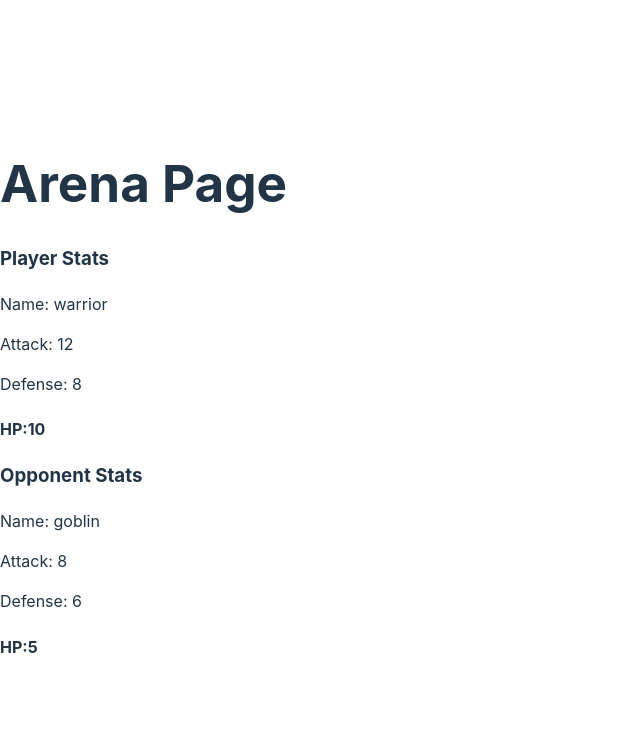
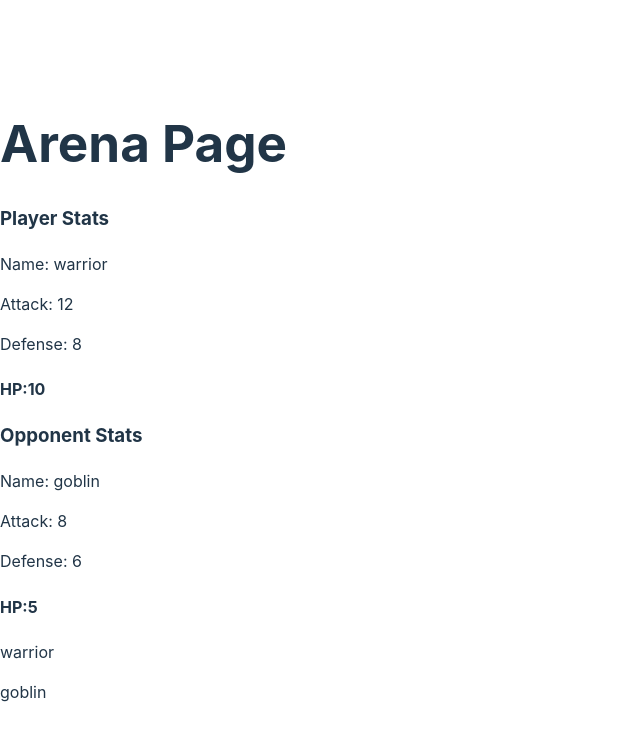
Before and after one commit to Uken81/fighting-fantasy, a React (Vite) app: page /arena in a window 1280 px wide. Shown: the top 740 px of the page, without its empty margins (0-640 px from the left). Built offline with nearby package versions, Linux system fonts and the light colour scheme.

Commit message:
Create CombatInterface.

```diff
--- /dev/null
+++ b/src/Combat/CombatInterface/CombatInteface.tsx
@@ -0,0 +1,13 @@
+import { Combatant } from '../../globalTypes';
+
+export const CombatInterface: React.FC<{ playerCharacter: Combatant; opponent: Combatant }> = ({
+  playerCharacter,
+  opponent
+}) => {
+  return (
+    <div>
+      <p>{playerCharacter.name}</p>
+      <p>{opponent.name}</p>
+    </div>
+  );
+};
--- a/src/Routes/Arena.tsx
+++ b/src/Routes/Arena.tsx
@@ -1,5 +1,6 @@
 import { Goblin } from '../CharactetBuilds/OpponentBuilds/goblin';
 import { PlayerWarrior } from '../CharactetBuilds/PlayerBuilds/warrior';
+import { CombatInterface } from '../Combat/CombatInterface/CombatInteface';
 import { StatsDisplay } from '../Combat/Combatants/StatsDisplay';
 
 export const Arena = () => {
@@ -12,6 +13,7 @@ export const Arena = () => {
         <h1>Arena Page</h1>
       </div>
       <StatsDisplay playerCharacter={playerCharacter} opponent={opponent} />
+      <CombatInterface playerCharacter={playerCharacter} opponent={opponent} />
     </div>
   );
 };
```
